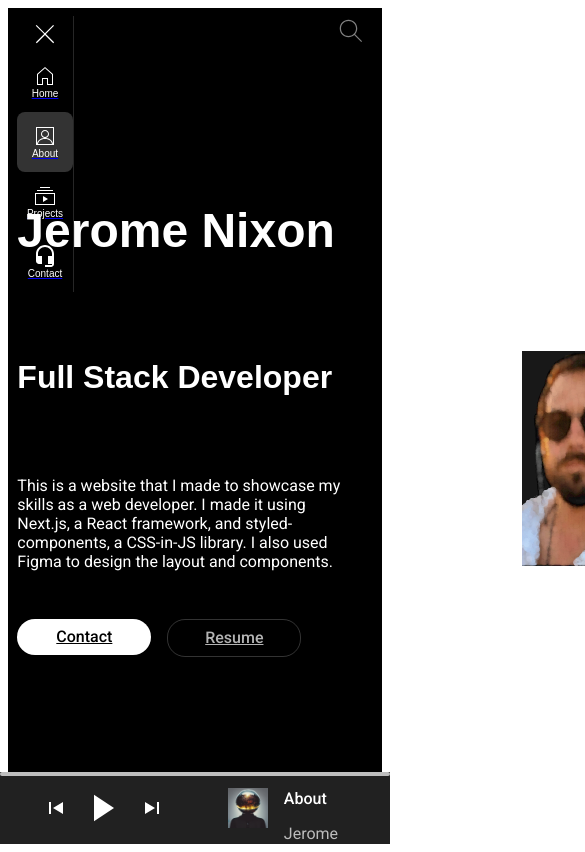
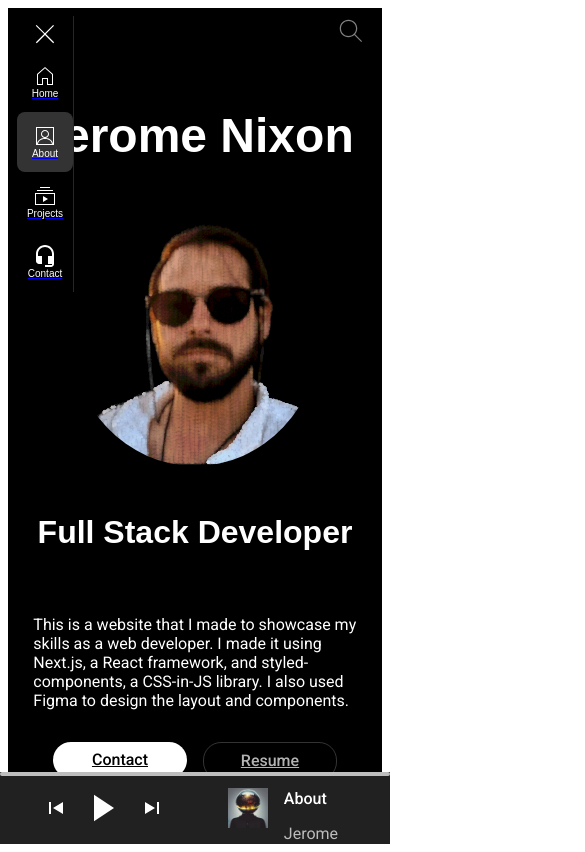
Before and after one commit to Jeromemn/Portfolio, a Next.js app: page /about in a window 390 px wide. Both pictures are taken after a click on the button 37 px from the left and 34 px from the top of the page. Shown: the top 852 px of the page, 585 px wide, since content can reach past the window. Built offline with nearby package versions, Linux system fonts and the light colour scheme; a web font is replaced by a local one.

Commit message:
added mobile styles to about page

```diff
--- a/src/app/about/page.jsx
+++ b/src/app/about/page.jsx
@@ -6,12 +6,8 @@ import styled, { css } from "styled-components";
 import Drawing from "../components/Drawing";
 import CenterContent from "../components/CenterContent";
 import ButtonBase from "../components/ButtonBase";
-import {
-  LinkedInIcon,
-  WhiteLinked,
-  GitHubName,
-  NewGitHub,
-} from "../icons";
+import { mq } from "../styles/mixins";
+import { LinkedInIcon, WhiteLinked, GitHubName, NewGitHub } from "../icons";
 import { youTubeDark, youTubeSans } from "../styles/setFonts";
 import CanvasTesting from "../components/CanvasTesting";
 
@@ -23,6 +19,13 @@ const AboutPageWrapper = styled.div`
   height: calc(100vh - 72px);
   background-color: black;
   padding-top: 64px;
+
+  ${mq.mobile(`
+    max-height: 100vh;
+    align-items: flex-start;
+    z-index: 0;
+    position: relative;
+  `)}
 `;
 
 const AboutSection = styled.div`
@@ -31,7 +34,16 @@ const AboutSection = styled.div`
   width: 40%;
   gap: 2rem;
   padding-bottom: 1rem;
-  z-index: 100;
+  /* z-index: 100; */
+
+  ${mq.mobile(`
+  display: none;
+    // margin-right: auto;
+    // margin-left: auto;
+    // height: auto;
+    // width: auto;
+    // position: relative;
+  `)}
 `;
 
 const AboutHeader = styled.h2`
@@ -54,11 +66,20 @@ const ButtonContainer = styled.div`
 const AboutParagraph = styled.p`
   font-size: 16px;
   color: white;
+
+  ${mq.mobile(`
+  padding: 0 1rem 0 1rem;
+  `)}
 `;
 
 const MediumContainer = styled.div`
   display: flex;
   justify-content: space-between;
+
+  ${mq.mobile(`
+  display: none;
+    flex-direction: column;
+  `)};
 `;
 
 const Box = styled.div`
@@ -70,6 +91,34 @@ const Box = styled.div`
   border-radius: 50%;
   width: 582px;
   height: 582px;
+
+  ${mq.mobile(`
+    height: 250px;
+    width: 250px;
+    padding-top: 1rem;
+
+    margin-right: auto;
+    margin-left: auto;
+    // position: absolute;
+    right: 0;
+  `)}
+`;
+
+const MobileAboutSection = styled.div`
+display: none;
+  ${mq.mobile(`
+    display: flex;
+    z-index: 20;
+    flex-direction: column;
+    justify-content: center;
+    align-items: center;
+    height: 100%;
+    gap: 1rem;
+  `)}
+`;
+
+const MobileNameWrapper = styled.div`
+
 `;
 
 const AboutPage = () => {
@@ -112,11 +161,55 @@ const AboutPage = () => {
               </ButtonBase>
             </ButtonContainer>
           </AboutSection>
+
           <Box>
             {/* <Drawing /> */}
             <CanvasTesting />
           </Box>
         </MediumContainer>
+
+          <MobileAboutSection>
+            <MobileNameWrapper>
+            <AboutHeader className={youTubeSans.className}>
+              Jerome Nixon
+            </AboutHeader>
+            <Box>
+            {/* <Drawing /> */}
+            <CanvasTesting />
+          </Box>
+            </MobileNameWrapper>
+            <AboutSubHeader className={youTubeSans.className}>
+              Full Stack Developer
+            </AboutSubHeader>
+            <AboutParagraph>
+              This is a website that I made to showcase my skills as a web
+              developer. I made it using Next.js, a React framework, and
+              styled-components, a CSS-in-JS library. I also used Figma to
+              design the layout and components.
+            </AboutParagraph>
+          <ButtonContainer>
+            <ButtonBase
+              as={Link}
+              href="/contact"
+              variant="primary"
+              fontSize="16px"
+              >
+              Contact
+            </ButtonBase>
+            <ButtonBase
+              as={Link}
+              href={"JeromeNixon-Resume.pdf"}
+              target="_blank"
+              rel="noopener noreferrer"
+              download
+              variant="secondary"
+              fontSize="16px"
+              >
+              Resume
+            </ButtonBase>
+          </ButtonContainer>
+              </MobileAboutSection>
+        {/* </MediumContainer> */}
       </CenterContent>
     </AboutPageWrapper>
   );
--- a/src/app/components/CanvasTesting.jsx
+++ b/src/app/components/CanvasTesting.jsx
@@ -37,11 +37,11 @@ const CanvasTesting = (props) => {
     myImage.src = "smallCropped.jpg";
     myImage.onload = () => {
       resizeCanvas(canvas);
-      fitImageToCanvas(myImage, canvas);
+      // fitImageToCanvas(myImage, canvas);
       ctx.imageSmoothQuality = "high";
       ctx.drawImage(myImage, 0, 0, canvas.width, canvas.height);
       // ctx.drawImage(myImage, 0, 0, ctx.canvas.width, ctx.canvas.height);
-      const scannedImage = ctx.getImageData(50, 0, canvas.width, canvas.height);
+      const scannedImage = ctx.getImageData(canvas.xOffset, canvas.yOffset, canvas.width, canvas.height);
       ctx.clearRect(0, 0, canvas.width, canvas.height);
       let particlesArray = [];
       const numberOfParticles = 7000;
@@ -75,7 +75,7 @@ const CanvasTesting = (props) => {
           this.y = Math.random() * canvas.height;
           this.speed = 0;
           this.velocity = Math.random() * 3.5;
-          this.size = Math.random() * 2 + 1;
+          this.size = Math.random() * canvas.size + 1;
           this.position1 = Math.floor(this.y);
           this.position2 = Math.floor(this.x);
         }
@@ -134,7 +134,6 @@ const CanvasTesting = (props) => {
         position: 'relative',
         // borderRadius: "50%",
         // bottom: "72px",
-        // right: "0px",
       }}
     />
   );
--- a/src/app/components/SideBar.jsx
+++ b/src/app/components/SideBar.jsx
@@ -63,6 +63,7 @@ const SidebarButton = styled.button`
   padding: 12px 0;
   width: 56px;
   cursor: pointer;
+  z-index: 100;
   /* background-color: rgba(0, 0, 0, 0); */
 
   &:hover {
@@ -88,6 +89,7 @@ const MobileMenuWrapper = styled.div`
     display: flex;
     padding: 1rem;
     position: absolute;
+    z-index: 100;
 
 
     `)}
@@ -111,7 +113,7 @@ const MobileSideBarWrapper = styled.div`
   align-items: center;
   background-color: rgb(0, 0, 0);
   position: relative;
-  /* z-index: 100; */
+  z-index: 100;
   border-right: 1px solid rgba(255,255,255,0.15);
   box-sizing: border-box;
 `;
@@ -121,7 +123,7 @@ const SideBar = () => {
   const [open, setOpen] = useState(false);
   console.log(open);
   const MobileMenuRef = useRef();
-  useOnClickOutside(MobileMenuRef, () => setOpen(false));
+  // useOnClickOutside(MobileMenuRef, () => setOpen(false));
 
   const isPathActive = (href) => (pathname === href ? "active" : null);
 
@@ -131,7 +133,7 @@ const SideBar = () => {
 
   return (
     <SidePanel>
-      <MobileMenuWrapper $open={open} ref={MobileMenuRef}>
+      <MobileMenuWrapper $open={open} >
         {!open && (
 
           <ButtonBase variant="icon" onClick={toggleOpen}>
@@ -139,7 +141,7 @@ const SideBar = () => {
           </ButtonBase>
             )}
         {open && (
-          <MobileSideBarWrapper>
+          <MobileSideBarWrapper ref={MobileMenuRef}>
             <ButtonBase variant="icon" onClick={toggleOpen}>
               <CloseIcon color="white" width={30} height={30} />
             </ButtonBase>
--- a/src/app/utils/resizeCanvas.js
+++ b/src/app/utils/resizeCanvas.js
@@ -7,21 +7,35 @@ const resizeCanvas = (canvas) => {
   const drawXLarge = () => {
     canvas.width = 582;
     canvas.height = 582;
+    canvas.xOffset = 50;
+    canvas.yOffset = 0;
+    canvas.size = 2;
+
   };
 
   const drawLarge = () => {
     canvas.width = 539;
     canvas.height = 647;
+    canvas.xOffset = 50;
+    canvas.yOffset = 0;
+    canvas.size = 2;
+
   };
 
   const drawMedium = () => {
     canvas.width = 359;
     canvas.height = 431;
+    canvas.xOffset = 50;
+    canvas.yOffset = 0;
+    canvas.size = 2;
   };
 
   const drawSmall = () => {
-    canvas.width = 179;
-    canvas.height = 215;
+    canvas.width = 250;
+    canvas.height = 250;
+    canvas.xOffset = 15;
+    canvas.yOffset = -5;
+    canvas.size = .5;
   };
 
   if (window.innerWidth < 600) {
```
